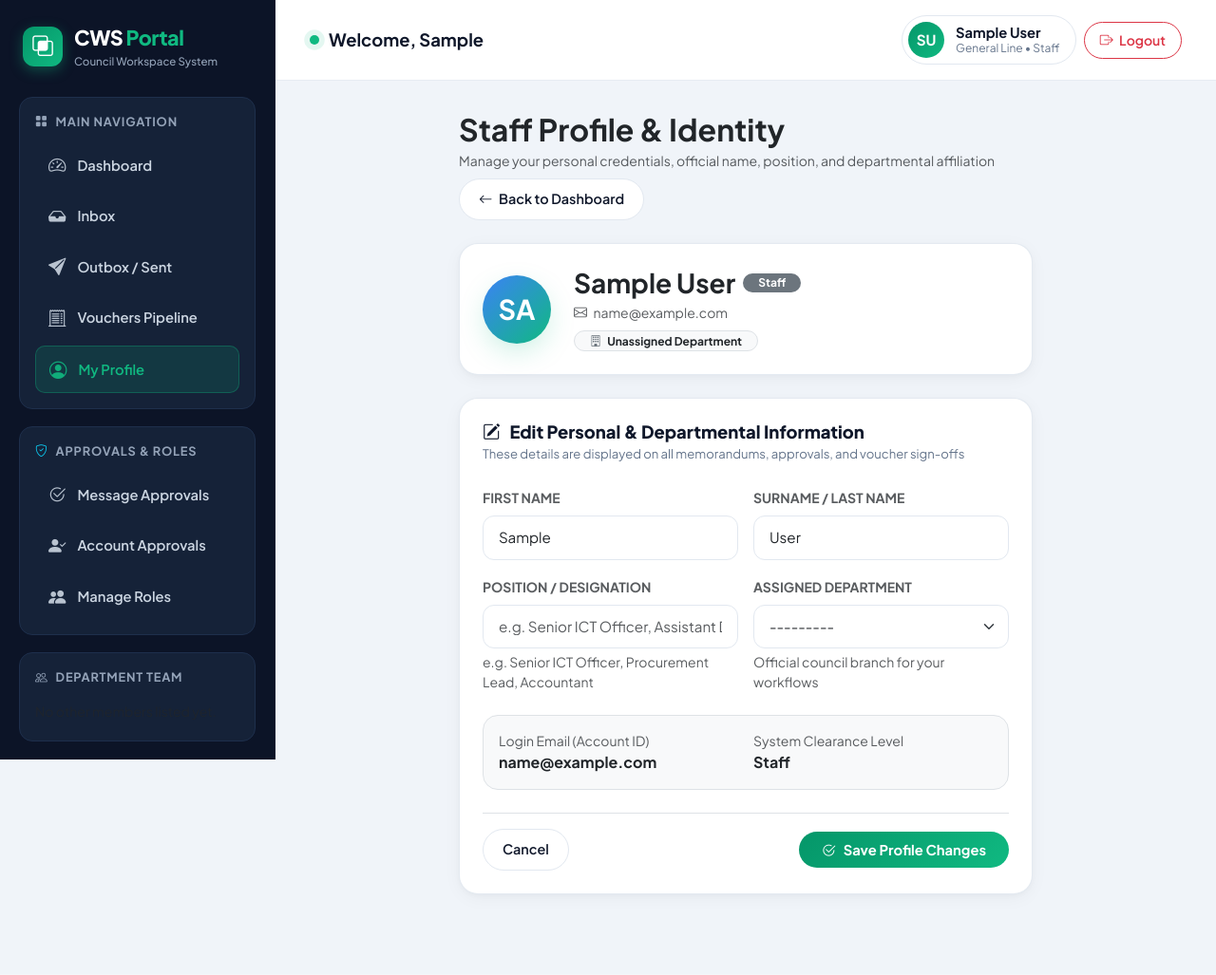
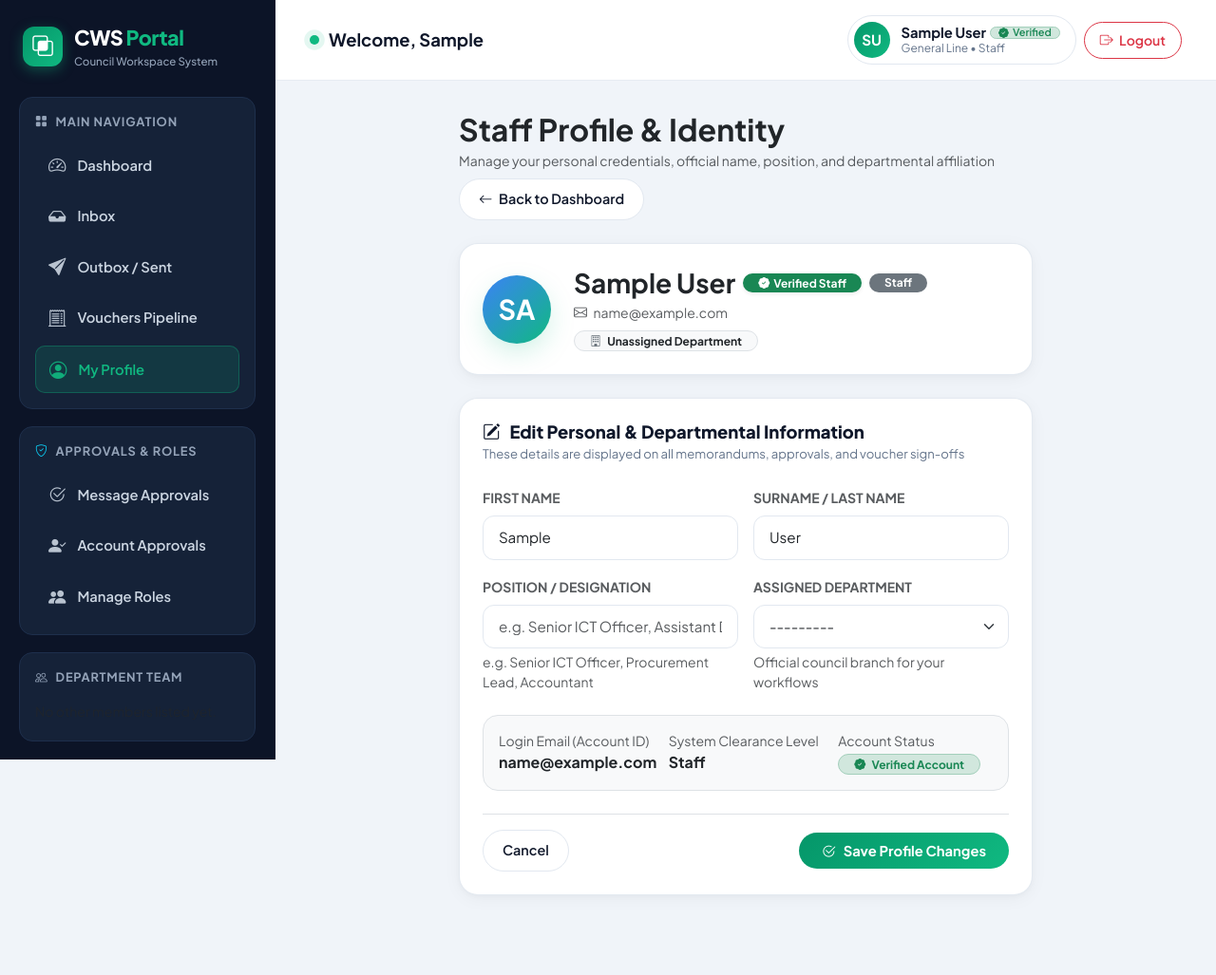
Before and after one commit to drisislife/SIWES-Mailing-System, a Django app: page /accounts/profile/ in a window 1280 px wide. Shown: the whole page at 95% size. Before the commit the page ends 944 px from the top, so only its background shows below. Run offline with Django 5.2, Linux system fonts and the light colour scheme; the visitor is signed in with stand-in values (Sample User, id 1); data comes from the database, SQL or seed files in the repository; data that the repository does not hold is empty.

Commit message:
feat: add verified user badge and standardize canonical council departments list

```diff
--- a/accounts/models.py
+++ b/accounts/models.py
@@ -16,7 +16,7 @@ class Department(models.Model):
     description = models.TextField(blank=True, null=True)
 
     def __str__(self):
-        return f"{self.name} ({self.get_code_display()})"
+        return self.name
 
 class CustomUser(AbstractUser):
     ROLE_CHOICES = (
@@ -28,6 +28,10 @@ class CustomUser(AbstractUser):
     position = models.CharField(max_length=150, blank=True, default='', help_text="Official designation or job title")
     account_approved = models.BooleanField(default=False)
     department = models.ForeignKey(Department, on_delete=models.SET_NULL, null=True, blank=True, related_name='employees')
+
+    @property
+    def is_verified(self):
+        return self.account_approved or self.is_superuser
 
     def get_full_name(self):
         full = f"{self.first_name} {self.last_name}".strip()
--- a/accounts/templates/accounts/base.html
+++ b/accounts/templates/accounts/base.html
@@ -766,8 +766,17 @@
                                 {% endif %}
                             </div>
                             <div class="topbar-user-info d-none d-sm-block">
-                                <div class="topbar-user-name">
-                                    {% if request.user.get_full_name %}{{ request.user.get_full_name }}{% else %}{{ request.user.email }}{% endif %}
+                                <div class="topbar-user-name d-flex align-items-center gap-1">
+                                    <span>{% if request.user.get_full_name %}{{ request.user.get_full_name }}{% else %}{{ request.user.email }}{% endif %}</span>
+                                    {% if request.user.is_verified %}
+                                        <span class="badge bg-success-subtle text-success border border-success-subtle rounded-pill px-2 py-0 fw-semibold" style="font-size: 0.68rem;" title="Verified Staff Member">
+                                            <i class="bi bi-patch-check-fill me-1"></i>Verified
+                                        </span>
+                                    {% else %}
+                                        <span class="badge bg-warning-subtle text-warning border border-warning-subtle rounded-pill px-2 py-0 fw-semibold" style="font-size: 0.68rem;" title="Pending Admin Approval">
+                                            <i class="bi bi-hourglass-split me-1"></i>Pending
+                                        </span>
+                                    {% endif %}
                                 </div>
                                 <div class="topbar-user-role">
                                     {{ request.user.department.name|default:"General Line" }} &bull; {{ request.user.get_role_display }}
--- a/accounts/templates/accounts/profile.html
+++ b/accounts/templates/accounts/profile.html
@@ -27,6 +27,15 @@
                     <div style="min-width: 0;">
                         <div class="d-flex align-items-center gap-2 mb-1 flex-wrap">
                             <h3 class="fw-bold text-dark mb-0">{{ user.get_full_name }}</h3>
+                            {% if user.is_verified %}
+                                <span class="badge bg-success text-white rounded-pill px-3 py-1 shadow-sm" title="Account Approved and Verified">
+                                    <i class="bi bi-patch-check-fill me-1"></i>Verified Staff
+                                </span>
+                            {% else %}
+                                <span class="badge bg-warning text-dark rounded-pill px-3 py-1 shadow-sm" title="Awaiting Administrator Approval">
+                                    <i class="bi bi-hourglass-split me-1"></i>Pending Verification
+                                </span>
+                            {% endif %}
                             {% if user.role == 'ADMIN' %}
                                 <span class="badge bg-danger rounded-pill px-3 py-1">Admin / CM</span>
                             {% elif user.role == 'HOD' %}
@@ -115,13 +124,25 @@
                     <!-- Read-Only Account Identifiers -->
                     <div class="mb-4 p-3 bg-light rounded-4 border">
                         <div class="row g-3">
-                            <div class="col-sm-6">
+                            <div class="col-sm-4">
                                 <span class="text-muted small d-block">Login Email (Account ID)</span>
                                 <strong class="text-dark">{{ user.email }}</strong>
                             </div>
-                            <div class="col-sm-6">
+                            <div class="col-sm-4">
                                 <span class="text-muted small d-block">System Clearance Level</span>
                                 <strong class="text-dark">{{ user.get_role_display }}</strong>
+                            </div>
+                            <div class="col-sm-4">
+                                <span class="text-muted small d-block">Account Status</span>
+                                {% if user.is_verified %}
+                                    <span class="badge bg-success-subtle text-success border border-success-subtle rounded-pill px-3 py-1 fw-bold">
+                                        <i class="bi bi-patch-check-fill me-1"></i> Verified Account
+                                    </span>
+                                {% else %}
+                                    <span class="badge bg-warning-subtle text-warning border border-warning-subtle rounded-pill px-3 py-1 fw-bold">
+                                        <i class="bi bi-hourglass-split me-1"></i> Pending Verification
+                                    </span>
+                                {% endif %}
                             </div>
                         </div>
                     </div>
```
Also changed, not shown: accounts/templates/accounts/dashboard.html (+13 -2 lines), accounts/templates/accounts/role_management.html (+11 -3 lines), accounts/templates/accounts/user_management.html (+6 -3 lines), messaging/templates/messaging/message_detail.html (+14 -2 lines), accounts/migrations/0006_populate_canonical_departments.py (added).
